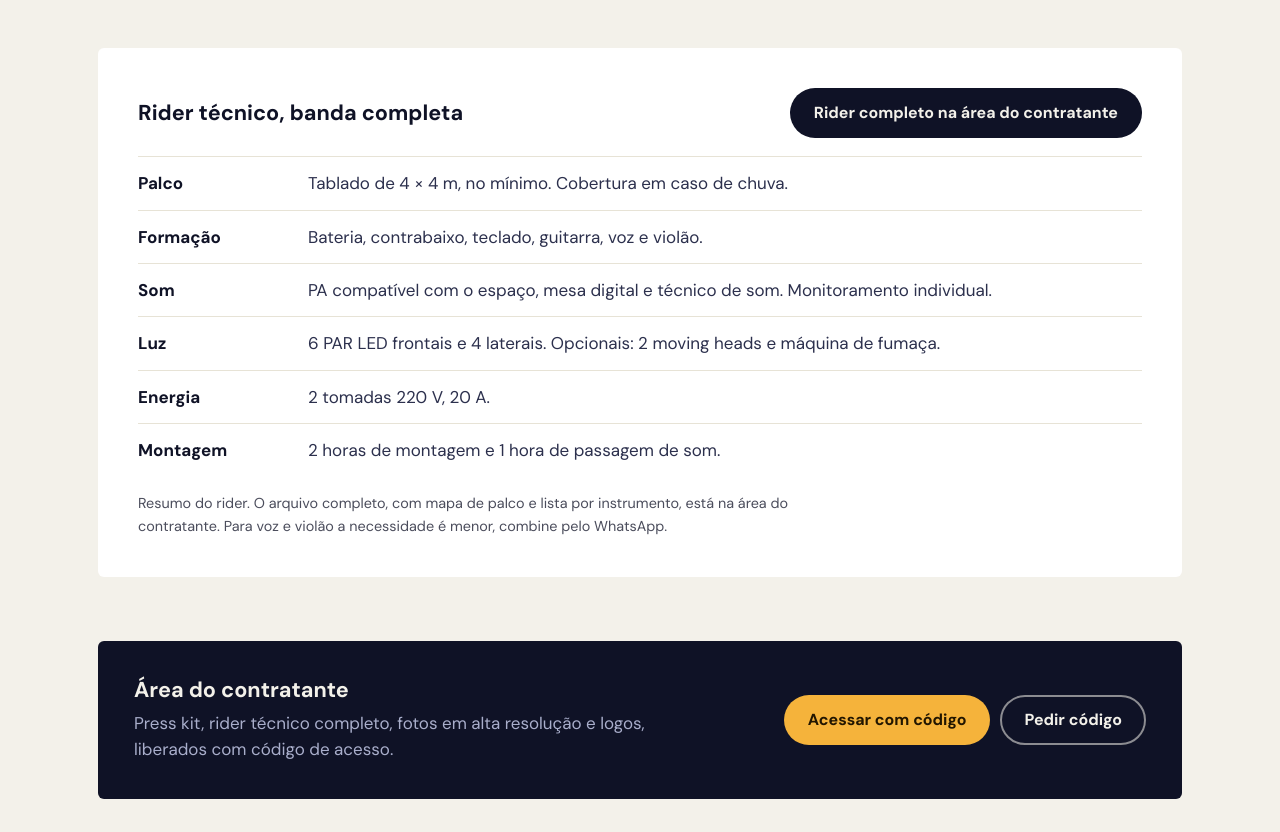
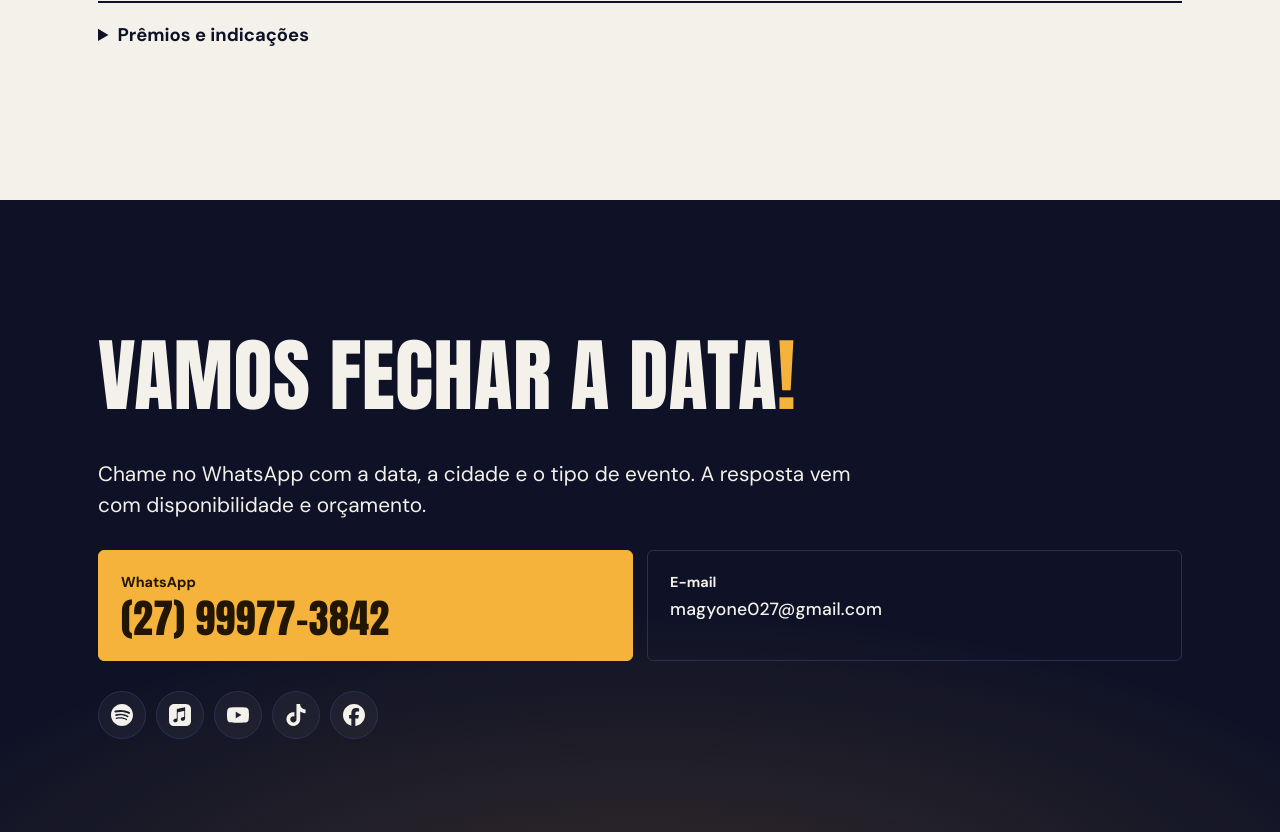
Before and after one commit to laiomasruha/magioni, a plain HTML site: page proposta-m7q4x9.html in a window 1280 px wide. Shown: the part 9528-10360 px from the top of the page. Drawn offline with Linux system fonts and the light colour scheme.

Commit message:
Proposta: remove resumo do rider e chamada da área do contratante
Co-Authored-By: Claude Opus 5.5 <noreply@anthropic.com>
Claude-Session: https://claude.ai/code/session_0121SfGkvd2BfYt4bNA7rKyg

```diff
--- a/proposta-m7q4x9.html
+++ b/proposta-m7q4x9.html
@@ -176,7 +176,7 @@
     <section class="sec sec-paper" id="contratantes">
       <div class="wrap">
         <h2>Para contratantes</h2>
-        <p class="lead narrow">Tudo o que a produção precisa para fechar a data: formatos de show, rider técnico e material de divulgação para baixar.</p>
+        <p class="lead narrow">Formatos de show e palcos por onde o Mag<b>!</b>on<b>!</b> já passou.</p>
 
         <div class="formats">
           <article>
@@ -207,33 +207,6 @@
               <li>Aniversário de Cariacica, 135 anos</li>
               <li>Inhapim (MG)</li>
             </ul>
-          </div>
-        </div>
-
-        <div class="rider">
-          <div class="rider-head">
-            <h3>Rider técnico, banda completa</h3>
-            <a class="btn btn-ink" href="/press-kit">Rider completo na área do contratante</a>
-          </div>
-          <dl class="specs">
-            <div><dt>Palco</dt><dd>Tablado de 4 × 4 m, no mínimo. Cobertura em caso de chuva.</dd></div>
-            <div><dt>Formação</dt><dd>Bateria, contrabaixo, teclado, guitarra, voz e violão.</dd></div>
-            <div><dt>Som</dt><dd>PA compatível com o espaço, mesa digital e técnico de som. Monitoramento individual.</dd></div>
-            <div><dt>Luz</dt><dd>6 PAR LED frontais e 4 laterais. Opcionais: 2 moving heads e máquina de fumaça.</dd></div>
-            <div><dt>Energia</dt><dd>2 tomadas 220 V, 20 A.</dd></div>
-            <div><dt>Montagem</dt><dd>2 horas de montagem e 1 hora de passagem de som.</dd></div>
-          </dl>
-          <p class="fine">Resumo do rider. O arquivo completo, com mapa de palco e lista por instrumento, está na área do contratante. Para voz e violão a necessidade é menor, combine pelo WhatsApp.</p>
-        </div>
-
-        <div class="ct-cta">
-          <div>
-            <h3>Área do contratante</h3>
-            <p>Press kit, rider técnico completo, fotos em alta resolução e logos, liberados com código de acesso.</p>
-          </div>
-          <div class="btn-row">
-            <a class="btn btn-ink" href="/press-kit">Acessar com código</a>
-            <a class="btn btn-line" href="https://wa.me/5527999773842?text=Ol%C3%A1!%20Sou%20contratante%20e%20gostaria%20do%20c%C3%B3digo%20de%20acesso%20ao%20material%20do%20Mag!on!." target="_blank" rel="noopener">Pedir código</a>
           </div>
         </div>
 
```
